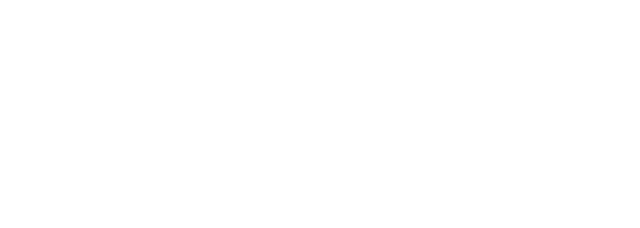
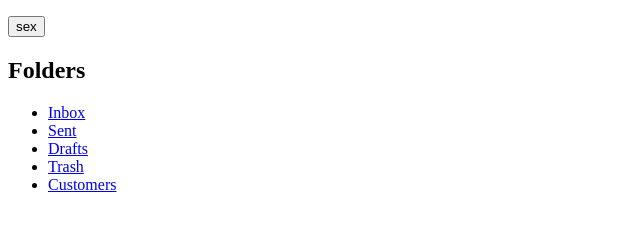
Before and after one commit to VAULTSAFRICA/Flink-github, a plain HTML site: page index.html in a window 1280 px wide. Shown: the whole page, without its empty margins (0-640 px from the left). Drawn offline with Linux system fonts and the light colour scheme.

Commit message:
second commit after learning git

```diff
--- a/index.html
+++ b/index.html
@@ -4,9 +4,22 @@
     <meta charset="UTF-8">
     <meta http-equiv="X-UA-Compatible" content="IE=edge">
     <meta name="viewport" content="width=device-width, initial-scale=1.0">
-    <title>Firelink</title>
+    <title>Firelnk</title>
 </head>
 <body>
 
+<p><input type=button value="sex" onclick="compose()"></p>
+<nav>
+ <h1>Folders</h1>
+ <ul>
+  <li> <a href="/inbox" onclick="return openFolder(this.href)">Inbox</a> <span class=count></span>
+  <li> <a href="/sent" onclick="return openFolder(this.href)">Sent</a>
+  <li> <a href="/drafts" onclick="return openFolder(this.href)">Drafts</a>
+  <li> <a href="/trash" onclick="return openFolder(this.href)">Trash</a>
+  <li> <a href="/customers" onclick="return openFolder(this.href)">Customers</a>
+ </ul>
+</nav>
+
+
 </body>
 </html>
```
